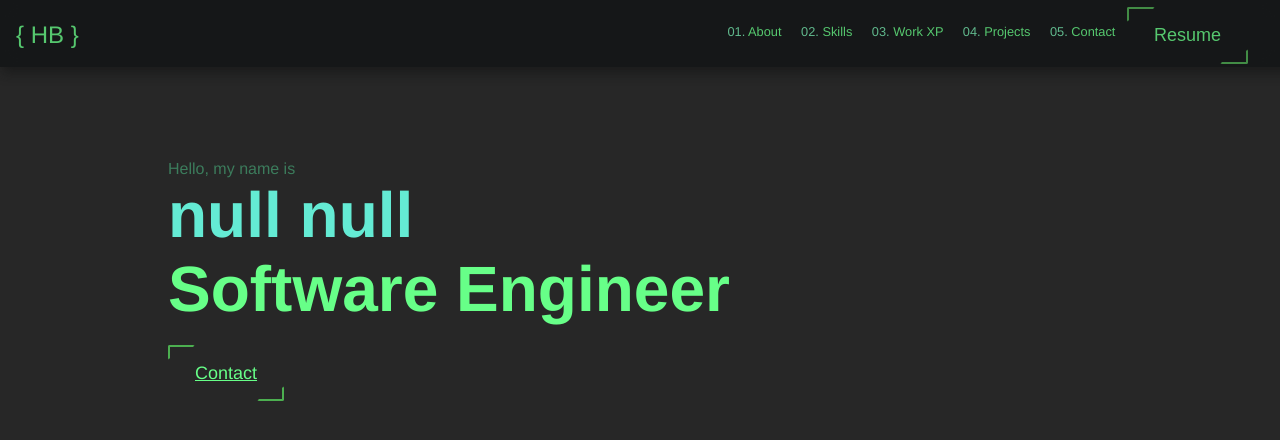
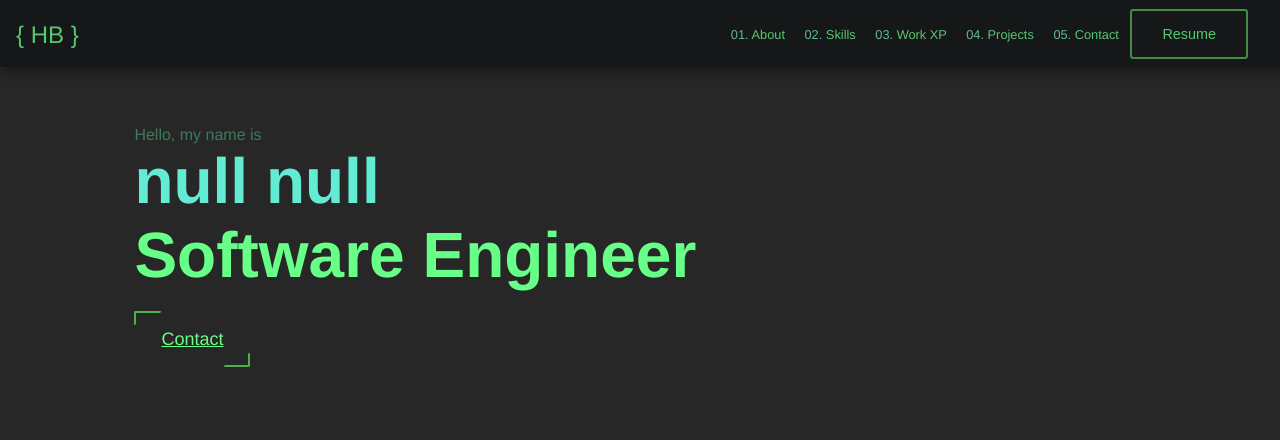
Before and after one commit to hbrockster/personal-site, a Vue app in the folder client/: page / in a window 1280 px wide. Shown: the top 440 px of the page. Built offline with nearby package versions, Linux system fonts and the light colour scheme; no server answers.

Commit message:
Adding section component

```diff
--- a/client/src/App.vue
+++ b/client/src/App.vue
@@ -2,6 +2,7 @@
   <div id="app">
     <NavigationBar />
     <Introduction />
+    <Section name="Skills" message="Hunter was Here" title="Hunter Was also here"/>
   </div>
 </template>
 
@@ -9,8 +10,9 @@
 import { Component, Vue } from 'vue-property-decorator';
 import NavigationBar from '@/components/NavigationBar.vue';
 import Introduction from '@/components/Introduction.vue';
+import Section from '@/components/Section.vue';
 
-@Component({ components: { NavigationBar, Introduction }})
+@Component({ components: { NavigationBar, Introduction, Section }})
 export default class App extends Vue {
 }
 </script>
--- a/client/src/components/Introduction.vue
+++ b/client/src/components/Introduction.vue
@@ -10,7 +10,7 @@
   </div>
 </template>
 <script lang="ts">
-import { Component, Provide, Vue } from 'vue-property-decorator';
+import { Component, Vue } from 'vue-property-decorator';
 import { Person } from '@/models';
 
 @Component({ })
@@ -28,8 +28,7 @@ export default class Introduction extends Vue {
 <style>
 .intro {
   text-align: left;
-  height: 60rem;
-  margin: 10rem 10rem;
+  margin: 10%;
 }
 .intro p {
   margin-bottom: 2rem;
--- a/client/src/components/NavigationBar.vue
+++ b/client/src/components/NavigationBar.vue
@@ -26,7 +26,7 @@
         <span class="nav-bar__link-number">05. </span>
         Contact
       </a>
-      <button class="fancy-button fancy-button-bars">Resume</button>
+      <button data-hover="Download" class="nav_bar-button"><div>Resume</div></button>
     </div>
   </div>
 </template>
@@ -107,21 +107,43 @@ export default class NavigationBar extends Vue {
   color: #cbffe5;
   font-size: 1.2rem;
 }
-.nav-bar__button {
-  background-color: transparent;
-  border: 0.125rem solid #4caf50;
+
+.nav_bar-button:hover {
+  cursor: pointer;
+  background-color: #1e4632;
+}
+.nav_bar-button {
+  background: transparent;
+  outline: none;
+  position: relative;
+  border: 2px solid #4caf50;
+  padding: 15px 30px;
+  overflow: hidden;
   border-radius: 0.2rem;
-  padding: 0.8rem 1.5rem;
-  text-align: center;
-  display: inline-block;
-  font-size: 0.8rem;
-  color: #75ebb0;
-  cursor: pointer;
   transition: all 300ms;
-  font-family: inherit;
 }
-.nav-bar__button:hover {
-  box-shadow: inset 0 0 0.7rem 0.4rem #cbffe5;
-  font-size: 0.9rem;
+.nav_bar-button:hover:before {
+  opacity: 1;
+  transform: translate(0,0);
+}
+.nav_bar-button:before {
+  content: attr(data-hover);
+  position: absolute;
+  top: 1.1em; left: 0;
+  width: 100%;
+  font-size: .9rem;
+  opacity: 0;
+  transform: translate(-100%,0);
+  transition: all .3s ease-in-out;
+}
+.nav_bar-button:hover div {
+  opacity: 0;
+  transform: translate(100%,0);
+}
+.nav_bar-button div {
+  font-size: .9rem;
+  transition: transform .3s ease-in-out;
+  background: inherit;
+   background-color: inherit;
 }
 </style>
```
